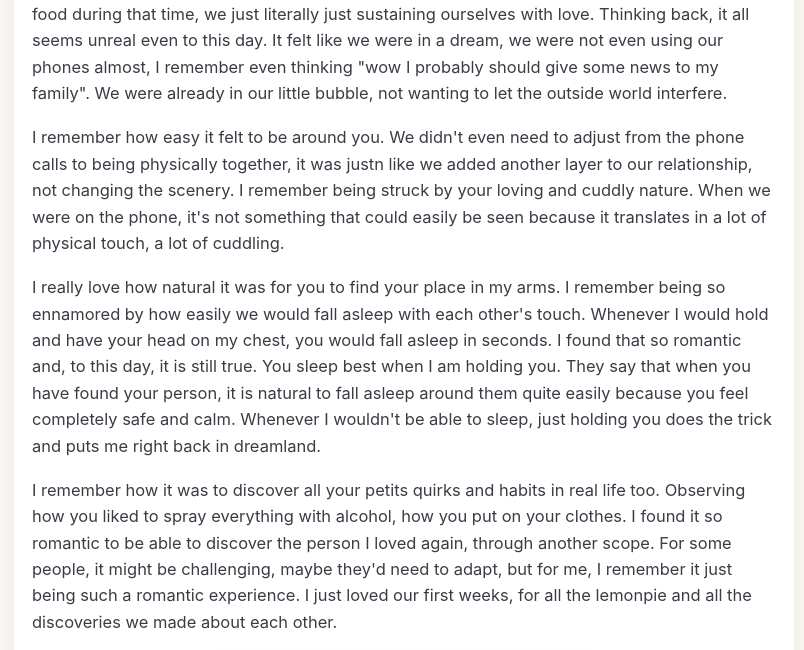
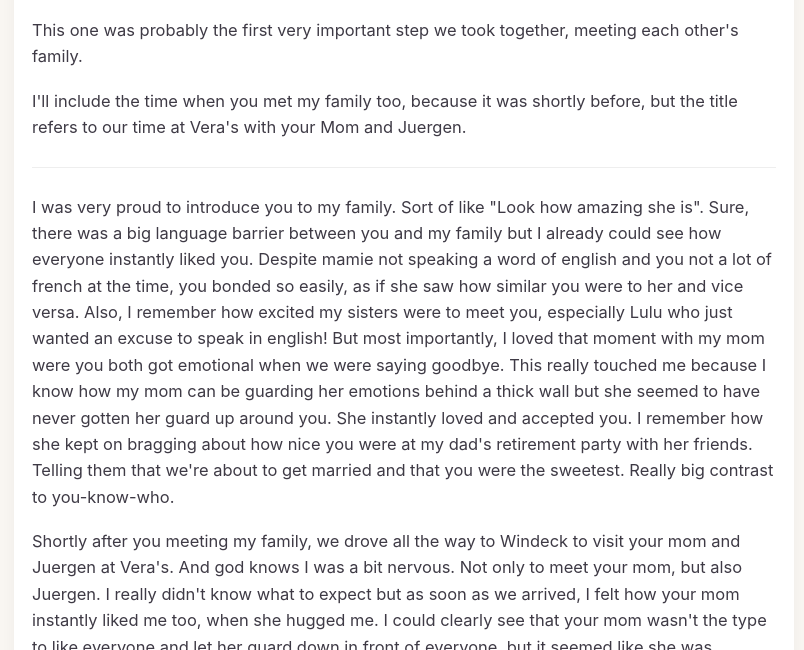
Before and after one commit to loshir/loshir.github.io, a Flask app: page /days_0912 in a window 1280 px wide. Shown: the part 673-1323 px from the top of the page, without its empty margins (236-1040 px from the left). Run offline with Flask 3, Linux system fonts and the light colour scheme; parts of the project's set-up code (start-up, migrations or seed data) failed here and were passed over.

Commit message:
Update days_0912.html

```diff
--- a/templates/days_0912.html
+++ b/templates/days_0912.html
@@ -132,39 +132,39 @@
     <div class="page">
                 <img src="/static/images/home.svg" alt="home" style="width:56px;height:56px;vertical-align:middle;margin-bottom:18px;cursor:pointer;" onclick="window.location.href='{{ url_for('home_week3') }}'"/>
         <div class="title-image-wrapper">
-            <img src="/static/images/title_0812.png" alt="Title">
+            <img src="/static/images/title_0912.png" alt="Title">
         </div>
 
 <p>
-	You probably noticed by now that we are sort of going in a chronological order for the different entries. So, I wanted to talk about the first weeks being together to begin this week.
+	This one was probably the first very important step we took together, meeting each other's family.
 </p>
+		<p>I'll include the time when you met my family too, because it was shortly before, but the title refers to our time at Vera's with your Mom and Juergen.</p>
+
 <div class="divider"></div>
-<p>
-	It's not easy to be talking about the weeks after we met without spoiling every event I'd like to talk about in the future, but I will try my best.
-	I remember not knowing what time or even day it was in the first couple of days. We were just in the room, having lemonpie, falling asleep, waking up, talking, lemonpie,... This cycle seemed infinite. I don't even remember us cooking food during that time, we just literally just sustaining ourselves with love.
-	Thinking back, it all seems unreal even to this day. It felt like we were in a dream, we were not even using our phones almost, I remember even thinking "wow I probably should give some news to my family". We were already in our little bubble, not wanting to let the outside world interfere.
-</p>
+
 
 
 <p>
-    	I remember how easy it felt to be around you. We didn't even need to adjust from the phone calls to being physically together, it was justn like we added another layer to our relationship, not changing the scenery. I remember being struck by your loving and cuddly nature. When we were on the phone, it's not something that could easily be seen because it translates in a lot of physical touch, a lot of cuddling.
+    	I was very proud to introduce you to my family. Sort of like "Look how amazing she is". Sure, there was a big language barrier between you and my family but I already could see how everyone instantly liked you. Despite mamie not speaking a word of english and you not a lot of french at the time, you bonded so easily, as if she saw how similar you were to her and vice versa.
+Also, I remember how excited my sisters were to meet you, especially Lulu who just wanted an excuse to speak in english! But most importantly, I loved that moment with my mom were you both got emotional when we were saying goodbye. This really touched me because I know how my mom can be guarding her emotions behind a thick wall but she seemed to have never gotten her guard up around you. She instantly loved and accepted you. I remember how she kept on bragging about how nice you were at my dad's retirement party with her friends. Telling them that we're about to get married and that you were the sweetest. Really big contrast to you-know-who.
 </p>
 
 
 
 <p>
-	I really love how natural it was for you to find your place in my arms.
-	I remember being so ennamored by how easily we would fall asleep with each other's touch. Whenever I would hold and have your head on my chest, you would fall asleep in seconds. I found that so romantic and, to this day, it is still true. You sleep best when I am holding you.
-	They say that when you have found your person, it is natural to fall asleep around them quite easily because you feel completely safe and calm. Whenever I wouldn't be able to sleep, just holding you does the trick and puts me right back in dreamland.
+	Shortly after you meeting my family, we drove all the way to Windeck to visit your mom and Juergen at Vera's. And god knows I was a bit nervous. Not only to meet your mom, but also Juergen. I really didn't know what to expect but as soon as we arrived, I felt how your mom instantly liked me too, when she hugged me. I could clearly see that your mom wasn't the type to like everyone and let her guard down in front of everyone, but it seemed like she was comfortable enough around me.
+I remember how funny it was for me to catch on you two bitching about Juergen's sister in Pangasinan.
+I was also relieved that Juergen really seems to be on the same software as papy. A very simple guy who just likes food above anything else. And so, I feel like I already won a small place in his heart with the cheese we brought. To this day, I don't really know if he likes anyone except Dharma in your whole extended family, including us, but he seems to be comfortable around us and, as long as we provide nice food, we're on his good side.
 </p>
 
 
 
 <p>
-	I remember how it was to discover all your petits quirks and habits in real life too. Observing how you liked to spray everything with alcohol, how you put on your clothes. I found it so romantic to be able to discover the person I loved again, through another scope.
-	For some people, it might be challenging, maybe they'd need to adapt, but for me, I remember it just being such a romantic experience.
-	I just loved our first weeks, for all the lemonpie and all the discoveries we made about each other.
+I loved our time at Vera's, picking apple and making compote. I really could see how life would be if we were living with your mom, how we could let go and enjoy nice food and tea time. Now, with the time I've spent in the Philippines around you and your mom, I can safely say that I'm happy your mom feels comfortable around me to the point where she can say just about anything.
+It seems like she values my opinion and thinks high enough of me to share her thoughts and plans.
 </p>
+
+<p>Now that we are married, we form our own little family, you and I. But on the days we met each other's family, I'm confident in saying that we both extended our family. I know that no matter what happens to me, my family will be there for you.</p>
 
 <div class="end-gif-wrapper">
     <img src="/static/images/cuddle.gif" alt="cuddle">
```
